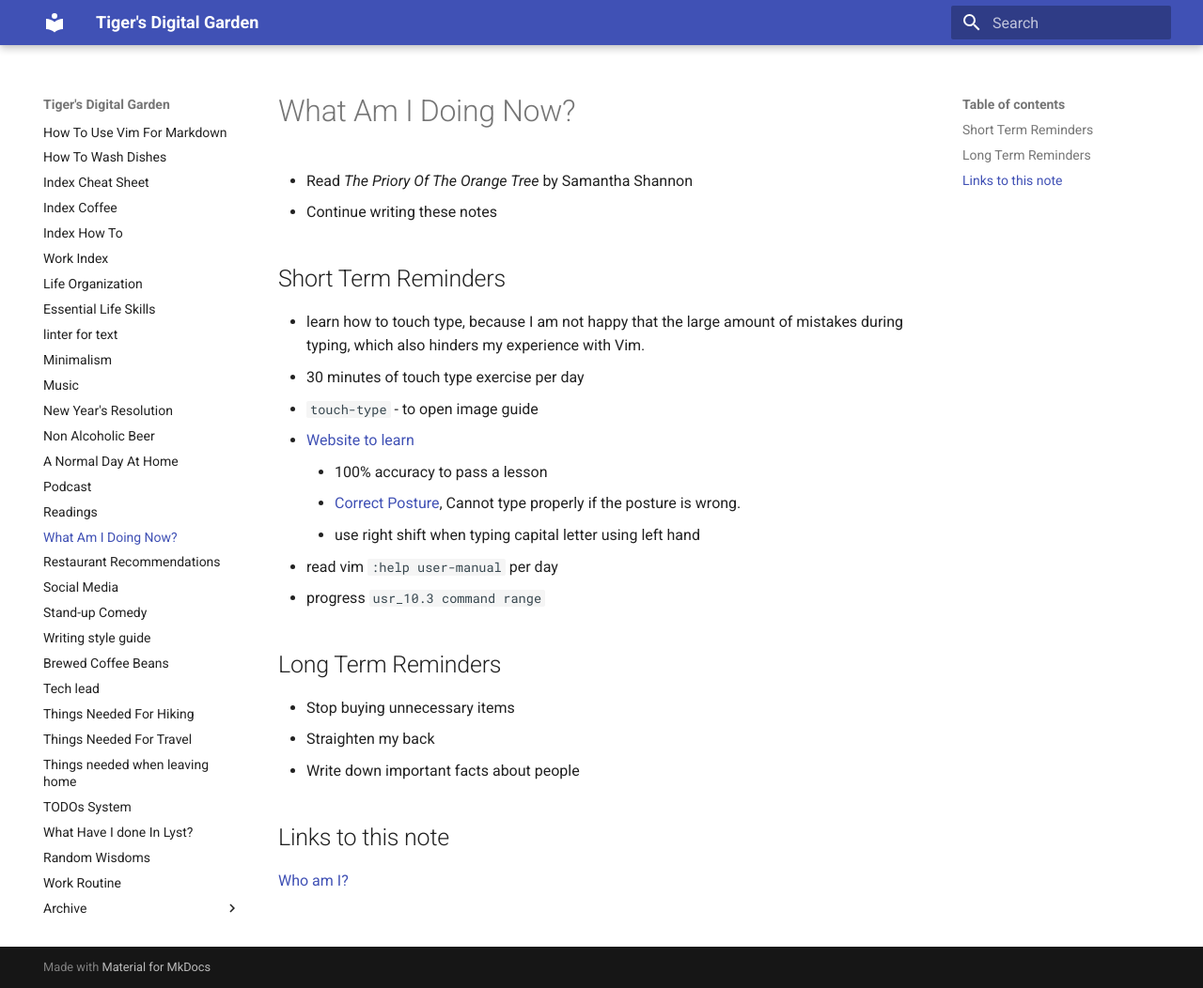
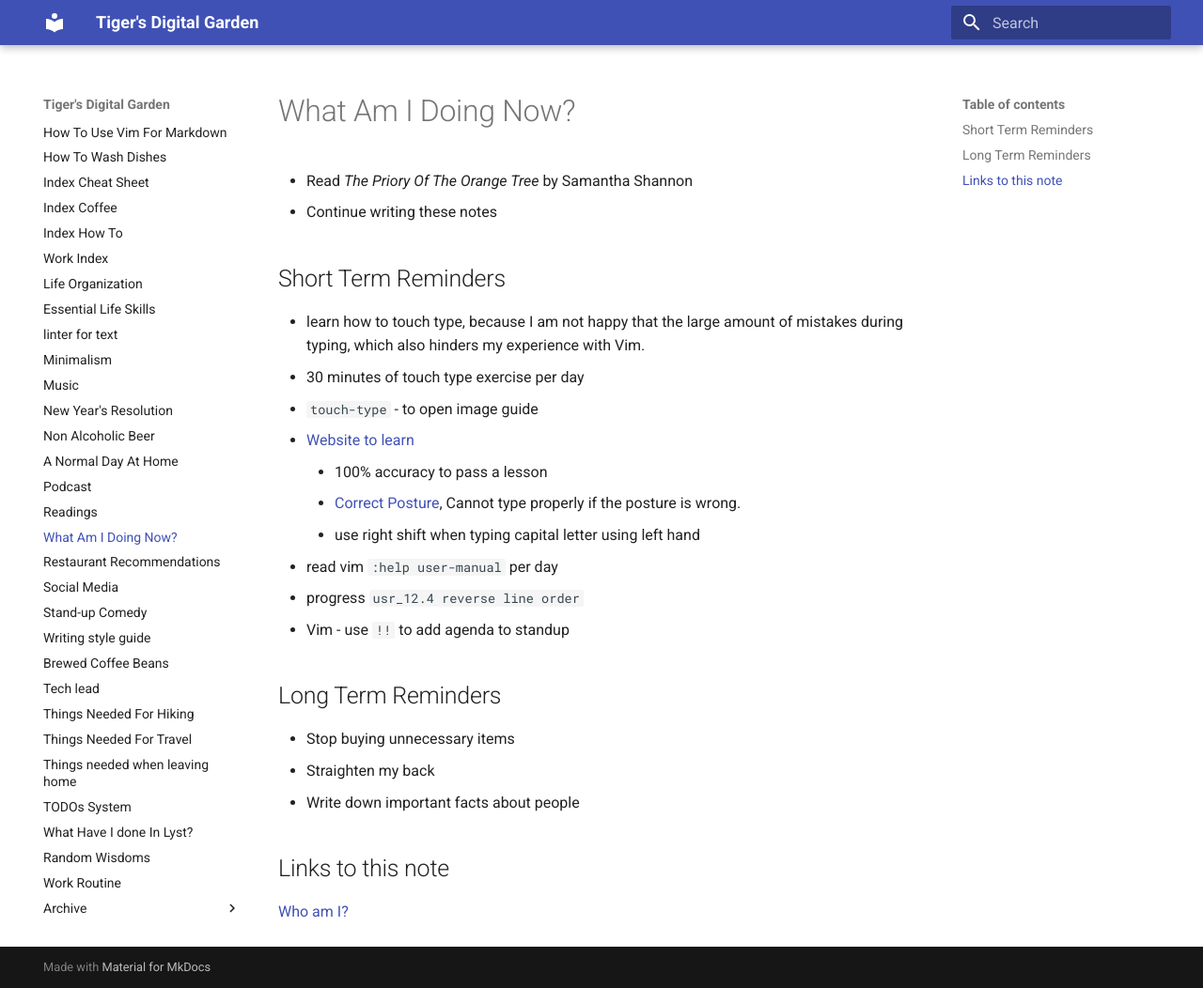
Before and after one commit to ynotstartups/notes, an MkDocs documentation site: the page built from notes/reminders.md, in a window 1280 px wide and 1052 px high. Shown: the whole window at 94% size. Built offline with MkDocs 1.6.1 and Material for MkDocs 9.7.7, drawn with Linux system fonts in a browser that asks for light colours.

Commit message:
update progress

```diff
--- a/notes/reminders.md
+++ b/notes/reminders.md
@@ -13,7 +13,8 @@
     - [Correct Posture](https://ergonomictrends.com/proper-ergonomic-typing-posture-at-computer/), Cannot type properly if the posture is wrong.
     - use right shift when typing capital letter using left hand
 - read vim `:help user-manual` per day
-  - progress `usr_10.3 command range`
+  - progress `usr_12.4 reverse line order`
+- Vim - use `!!` to add agenda to standup
 
 ## Long Term Reminders
 
```
